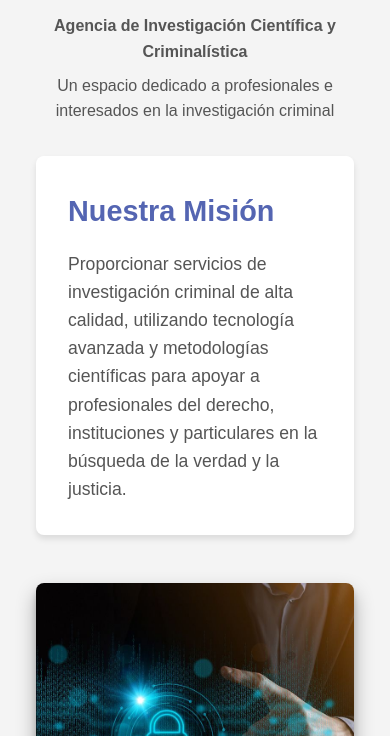
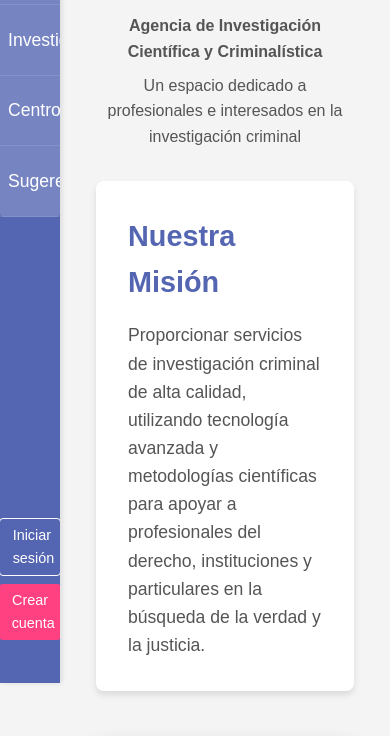
Before and after one commit to FELIPE6400814/Agencia-de-Investigaci-n, a plain HTML site: page index.html in a window 390 px wide. Shown: the part 161-897 px from the top of the page. Drawn offline with Linux system fonts and the light colour scheme.

Commit message:
Update styles.css

```diff
--- a/styles.css
+++ b/styles.css
@@ -488,10 +488,20 @@ footer {
 @media (max-width: 768px) {
     body {
         padding-top: 0;
+        padding-left: 60px;
     }
 
     header {
-        display: none;
+        display: block;
+        position: fixed;
+        top: 0;
+        left: 0;
+        width: 60px;
+        height: 100vh;
+        background-color: #5465b2;
+        box-shadow: 2px 0 5px rgba(0, 0, 0, 0.1);
+        overflow-y: auto;
+        transition: width 0.3s ease;
     }
 
     header.expanded {
@@ -500,7 +510,7 @@ footer {
 
     .header-container {
         flex-direction: column;
-        padding: 0;
+        padding: 1rem 0;
         height: 100%;
     }
 
@@ -512,6 +522,7 @@ footer {
     .logo-image {
         max-height: 40px;
         margin: 0 auto 1rem;
+        padding: 0.5rem;
     }
 
     .main-nav {
@@ -528,6 +539,11 @@ footer {
         width: 100%;
         text-align: center;
         padding: 0.8rem 0;
+        border-bottom: 1px solid rgba(255, 255, 255, 0.1);
+    }
+
+    .main-nav ul li:hover {
+        background-color: rgba(255, 255, 255, 0.1);
     }
 
     .main-nav ul li a {
```
